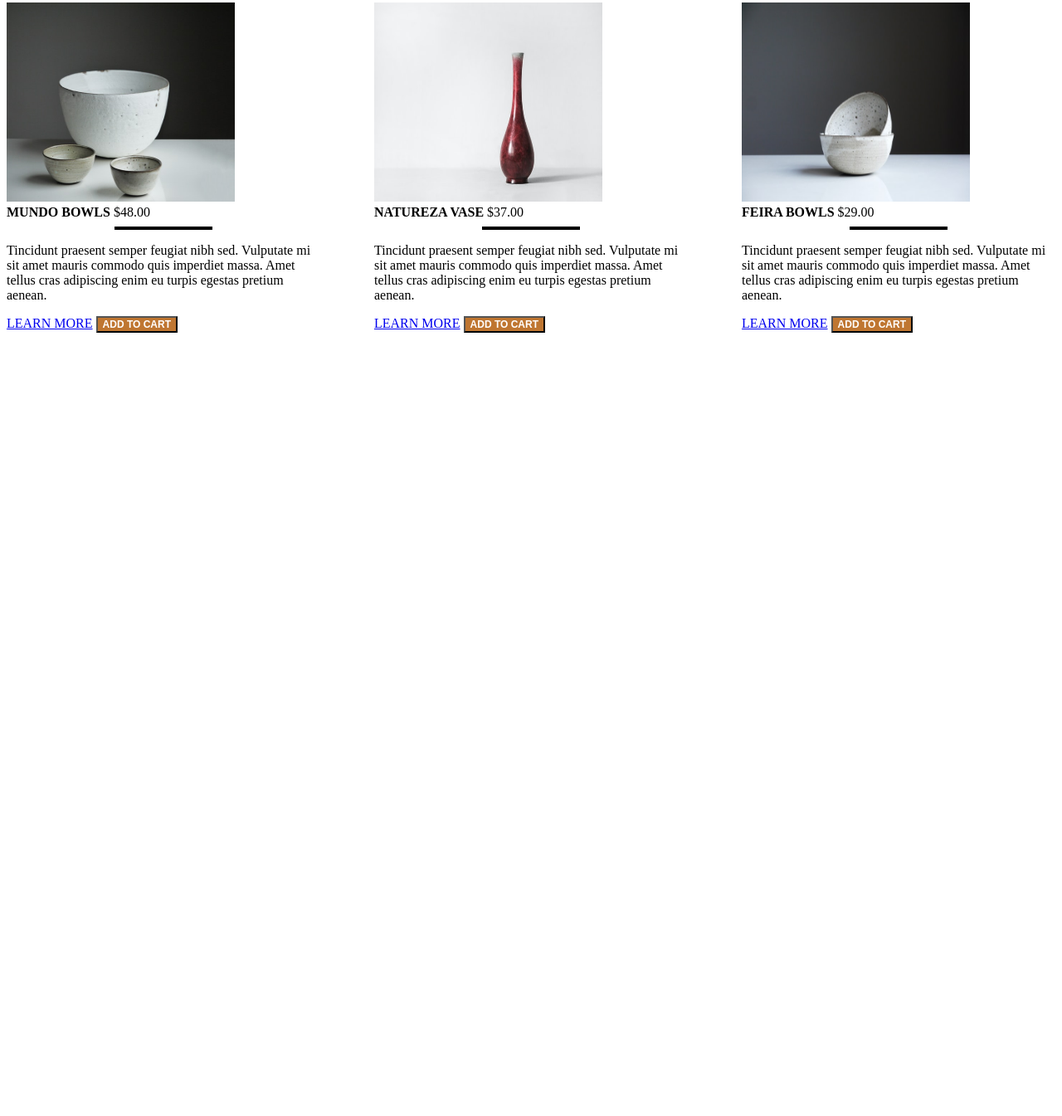
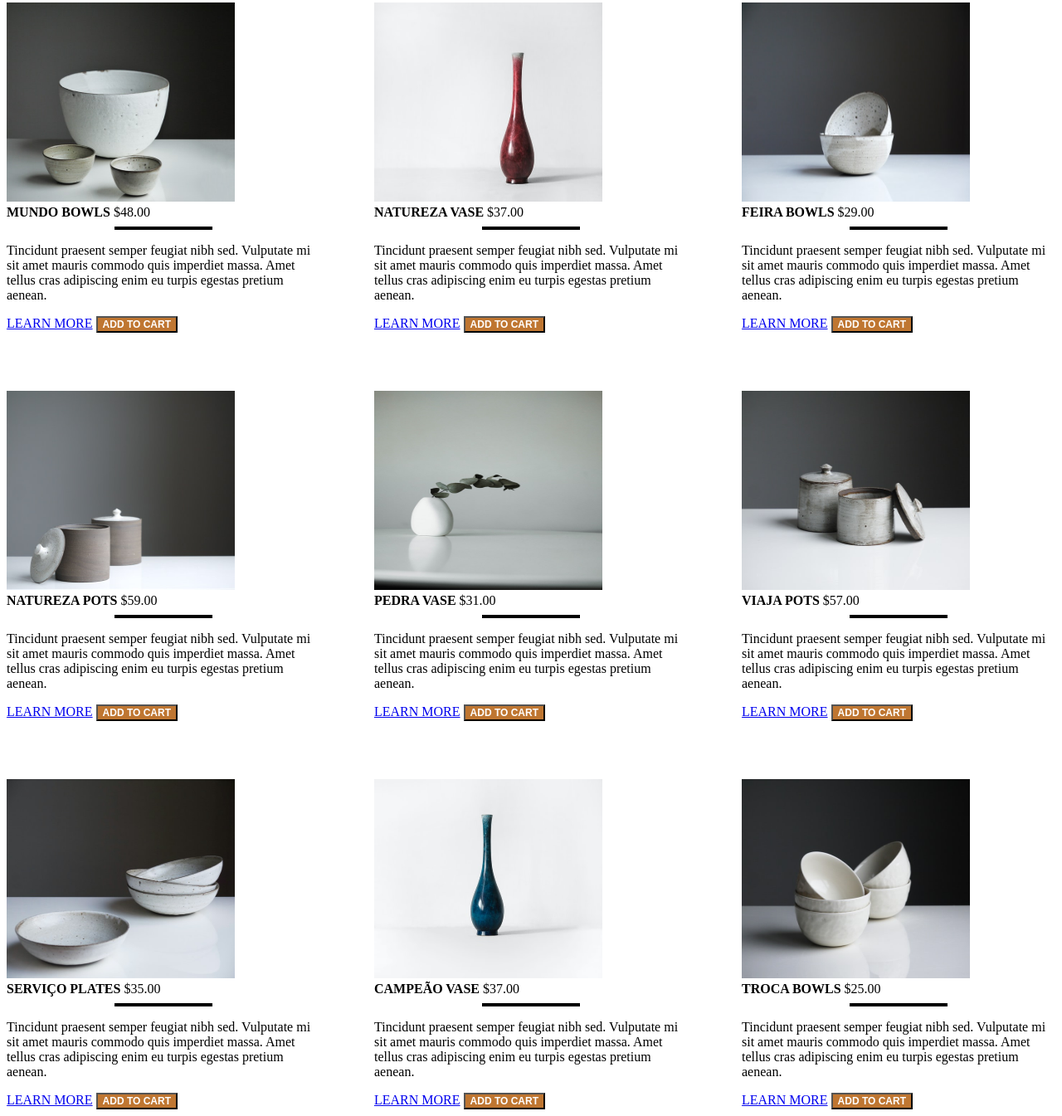
Before and after one commit to Creedo11/eCommWebsite, a plain HTML site: page index.html in a window 1280 px wide. Shown: the part 2972-4317 px from the top of the page at 83% size. Before the commit the page ends 3381 px from the top, so only its background shows below. Drawn offline with Linux system fonts and the light colour scheme.

Commit message:
added the rest of the products to product section

```diff
--- a/index.html
+++ b/index.html
@@ -92,6 +92,79 @@
                     <a href="bowlproducts.html">LEARN MORE</a>
                     <span><button class="add_to_cart_button" type="button">ADD TO CART</button></span>
                 </div>
+                <div class="product">
+                    <a><img class="product_image" src="assets/tom-crew-3uwu5K0RtaE-unsplash.jpg"></a>
+                    <br>
+                    <strong>NATUREZA POTS</strong>
+                    <span>$59.00</span>
+                    <hr class="hr_product">
+                    <p>
+                        Tincidunt praesent semper feugiat nibh sed. Vulputate mi sit amet mauris commodo quis imperdiet massa. Amet tellus cras adipiscing enim eu turpis egestas pretium aenean.
+                    </p>
+                    <a href="bowlproducts.html">LEARN MORE</a>
+                    <span><button class="add_to_cart_button" type="button">ADD TO CART</button></span>
+                </div>
+                <div class="product">
+                    <a><img class="product_image" src="assets/linh-le-a0rE64YJDA4-unsplash.jpg"></a>
+                    <br>
+                    <strong>PEDRA VASE</strong>
+                    <span>$31.00</span>
+                    <hr class="hr_product">
+                    <p>
+                        Tincidunt praesent semper feugiat nibh sed. Vulputate mi sit amet mauris commodo quis imperdiet massa. Amet tellus cras adipiscing enim eu turpis egestas pretium aenean.
+                    </p>
+                    <a href="bowlproducts.html">LEARN MORE</a>
+                    <span><button class="add_to_cart_button" type="button">ADD TO CART</button></span>
+                </div>
+                <div class="product">
+                    <a><img class="product_image" src="assets/tom-crew-oiZAQvxTcYQ-unsplash.jpg"></a>
+                    <br>
+                    <strong>VIAJA POTS</strong>
+                    <span>$57.00</span>
+                    <hr class="hr_product">
+                    <p>
+                        Tincidunt praesent semper feugiat nibh sed. Vulputate mi sit amet mauris commodo quis imperdiet massa. Amet tellus cras adipiscing enim eu turpis egestas pretium aenean.
+                    </p>
+                    <a href="bowlproducts.html">LEARN MORE</a>
+                    <span><button class="add_to_cart_button" type="button">ADD TO CART</button></span>
+                </div>
+                <div class="product">
+                    <a><img class="product_image" src="assets/tom-crew-YA2E3d7a9Wo-unsplash.jpg"></a>
+                    <br>
+                    <strong>SERVIÇO PLATES</strong>
+                    <span>$35.00</span>
+                    <hr class="hr_product">
+                    <p>
+                        Tincidunt praesent semper feugiat nibh sed. Vulputate mi sit amet mauris commodo quis imperdiet massa. Amet tellus cras adipiscing enim eu turpis egestas pretium aenean.
+                    </p>
+                    <a href="bowlproducts.html">LEARN MORE</a>
+                    <span><button class="add_to_cart_button" type="button">ADD TO CART</button></span>
+                </div>
+                <div class="product">
+                    <a><img class="product_image" src="assets/oriento-l0ah3UBLppo-unsplash.jpg"></a>
+                    <br>
+                    <strong>CAMPEÃO VASE</strong>
+                    <span>$37.00</span>
+                    <hr class="hr_product">
+                    <p>
+                        Tincidunt praesent semper feugiat nibh sed. Vulputate mi sit amet mauris commodo quis imperdiet massa. Amet tellus cras adipiscing enim eu turpis egestas pretium aenean.
+                    </p>
+                    <a href="bowlproducts.html">LEARN MORE</a>
+                    <span><button class="add_to_cart_button" type="button">ADD TO CART</button></span>
+                </div>
+                <div class="product">
+                    <a><img class="product_image" src="assets/tom-crew-SITGdvztUdg-unsplash.jpg"></a>
+                    <br>
+                    <strong>
+                        TROCA BOWLS</strong>
+                    <span>$25.00</span>
+                    <hr class="hr_product">
+                    <p>
+                        Tincidunt praesent semper feugiat nibh sed. Vulputate mi sit amet mauris commodo quis imperdiet massa. Amet tellus cras adipiscing enim eu turpis egestas pretium aenean.
+                    </p>
+                    <a href="bowlproducts.html">LEARN MORE</a>
+                    <span><button class="add_to_cart_button" type="button">ADD TO CART</button></span>
+                </div>
             </div>
         </section>
     </main>
```
